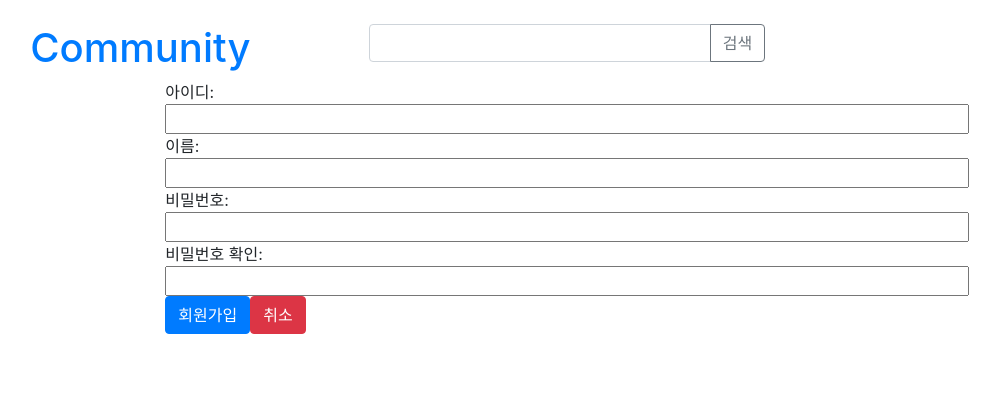
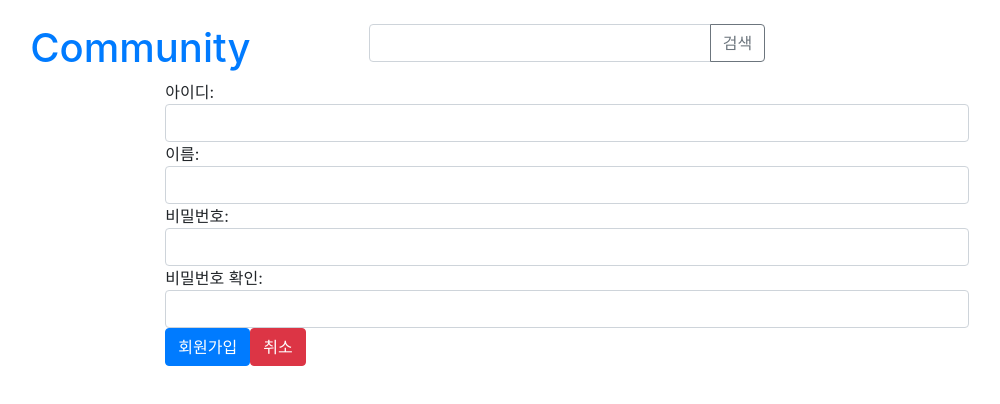
Before and after one commit to scian0204/community-frontend, a React (Create React App) app: page /UserForm in a window 1280 px wide. Shown: the top 404 px of the page, without its empty margins (73-1073 px from the left). Built offline with nearby package versions, Linux system fonts and the light colour scheme; no server answers.

Commit message:
change style

```diff
--- a/src/routes/BoardForm.jsx
+++ b/src/routes/BoardForm.jsx
@@ -54,7 +54,7 @@ function BoardForm(props) {
           <input
             defaultValue={board?.boardName}
             type="text"
-            className="input-group"
+            className="form-control"
             ref={boardNameRef}
           />
           <button onClick={apply} className="btn btn-primary">
--- a/src/routes/PostForm.jsx
+++ b/src/routes/PostForm.jsx
@@ -53,7 +53,7 @@ function PostForm(props) {
           제목:
           <input
             type="text"
-            className="input-group"
+            className="form-control"
             defaultValue={title}
             ref={titleRef}
           />
--- a/src/routes/UserForm.jsx
+++ b/src/routes/UserForm.jsx
@@ -5,7 +5,7 @@ import UserContext from '../context/UserContext';
 
 function UserForm(props) {
   const nav = useNavigate();
-    const {setUserData} = useContext(UserContext);
+  const { setUserData } = useContext(UserContext);
 
   const userIdRef = useRef();
   const userNameRef = useRef();
@@ -23,7 +23,7 @@ function UserForm(props) {
         userId: userIdRef.current.value,
         userName: userNameRef.current.value,
         password: password,
-            }
+      };
       Request.post(`http://localhost:8080/api/user/signUp`, req).then((res) => {
         if (res.data.error == null) {
           setUserData(res.data.data.userId);
@@ -33,7 +33,7 @@ function UserForm(props) {
         }
       });
     }
-    }
+  };
 
   return (
     <div className="container-fluid">
@@ -41,15 +41,19 @@ function UserForm(props) {
         <div className="col-sm-2"></div>
         <div className="col-sm-8">
           아이디:
-            <input type="text" className='input-group' ref={userIdRef} />
+          <input type="text" className="form-control" ref={userIdRef} />
           이름:
-            <input type="text" className='input-group' ref={userNameRef} />
+          <input type="text" className="form-control" ref={userNameRef} />
           비밀번호:
-            <input type="password" className='input-group' ref={passwordRef} />
+          <input type="password" className="form-control" ref={passwordRef} />
           비밀번호 확인:
-            <input type="password" className='input-group' ref={passwordRRef} />
-            <button className='btn btn-primary' onClick={regist}>회원가입</button>
-            <button className='btn btn-danger' onClick={()=>nav(-1)}>취소</button>
+          <input type="password" className="form-control" ref={passwordRRef} />
+          <button className="btn btn-primary" onClick={regist}>
+            회원가입
+          </button>
+          <button className="btn btn-danger" onClick={() => nav(-1)}>
+            취소
+          </button>
         </div>
         <div className="col-sm-2"></div>
       </div>
```
Lines whose indentation alone changed are shown as unchanged.
